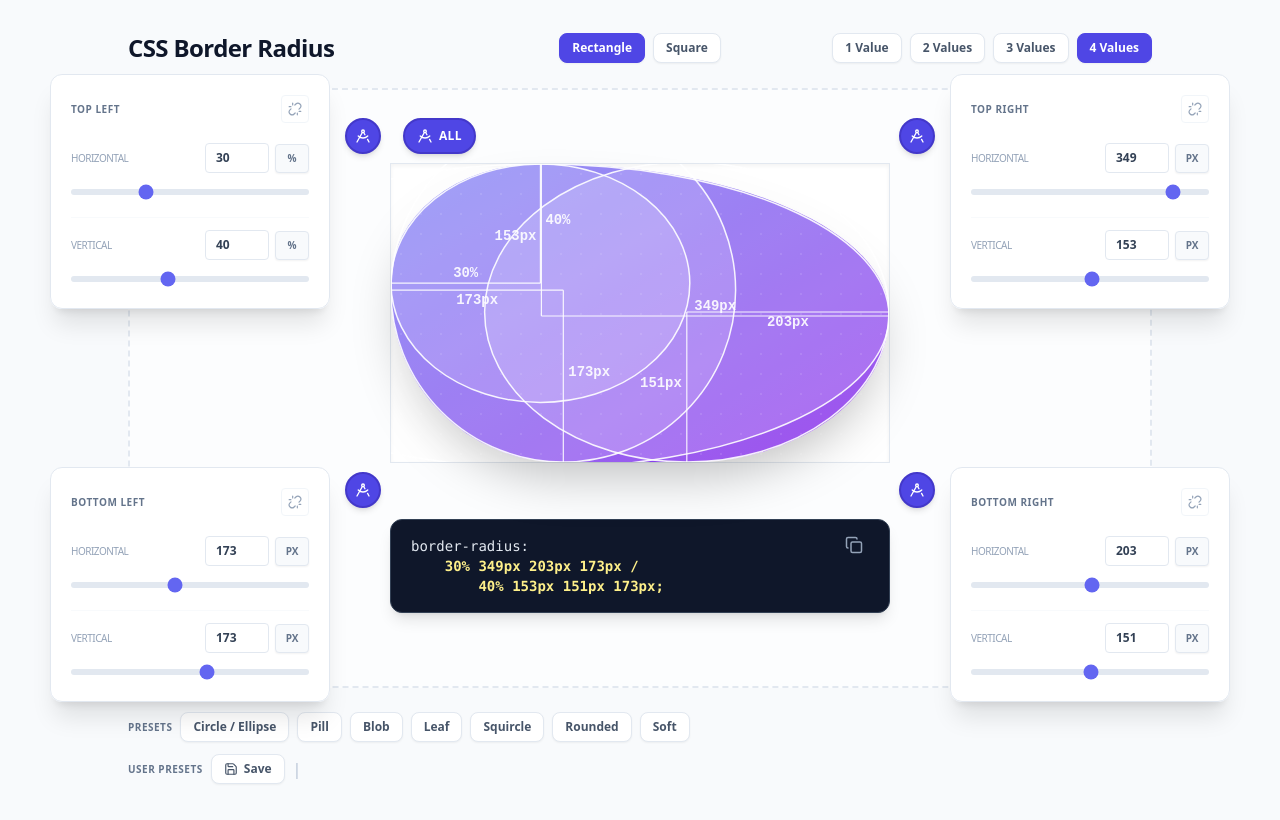
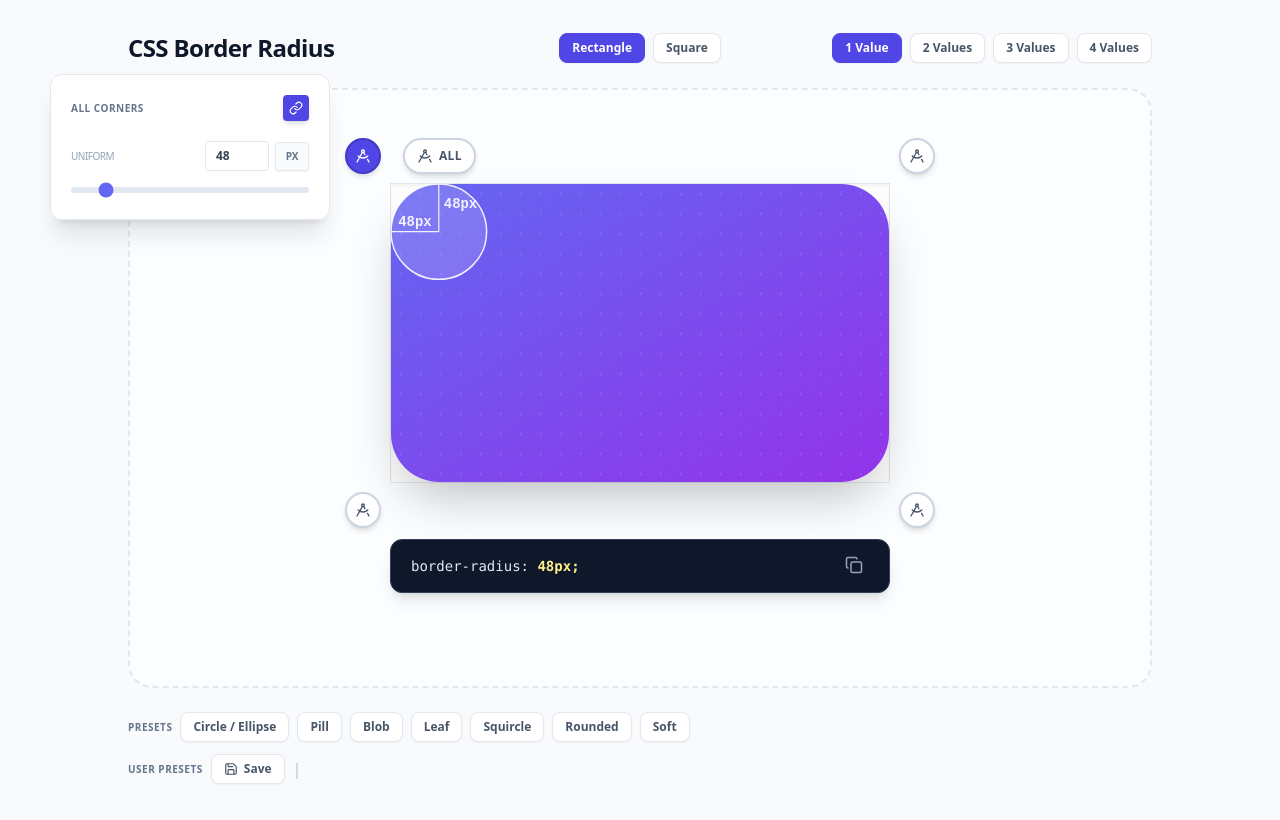
Before and after one commit to shrfrn/border-radius-playground, a React (Vite) app: page / in a window 1280 px wide. Shown: the top 820 px of the page. Built offline with nearby package versions, Linux system fonts and the light colour scheme.

Commit message:
Configure Initial Load

```diff
--- a/src/App.jsx
+++ b/src/App.jsx
@@ -434,17 +434,20 @@ function CssRuleDisplay({ borderRadiusString }) {
 
 // --- Main App Component ---
 
+const INITIAL_RADII_48 = { tl: [48, 48], tr: [48, 48], br: [48, 48], bl: [48, 48] }
+const INITIAL_LINKED_ALL = { tl: true, tr: true, br: true, bl: true }
+
 function getInitialState() {
 	const saved = loadState()
 	if (saved) return saved
 	return {
-		radiiPx: { ...DEFAULT_RADII_PX, ...INITIAL_RADII_PX },
-		radiiPct: { ...DEFAULT_RADII_PCT, ...INITIAL_RADII_PCT },
-		units: { ...DEFAULT_UNITS, ...INITIAL_UNITS },
-		linked: { ...DEFAULT_LINKED },
-		mode: 4,
+		radiiPx: { ...DEFAULT_RADII_PX, ...INITIAL_RADII_48 },
+		radiiPct: { ...DEFAULT_RADII_PCT, ...INITIAL_RADII_48 },
+		units: { ...DEFAULT_UNITS, tl: ['px', 'px'], tr: ['px', 'px'], br: ['px', 'px'], bl: ['px', 'px'] },
+		linked: { ...DEFAULT_LINKED, ...INITIAL_LINKED_ALL },
+		mode: 1,
 		shape: 'rectangle',
-		overlayCorners: { tl: true, tr: true, br: true, bl: true },
+		overlayCorners: { tl: true, tr: false, br: false, bl: false },
 	}
 }
 
```
